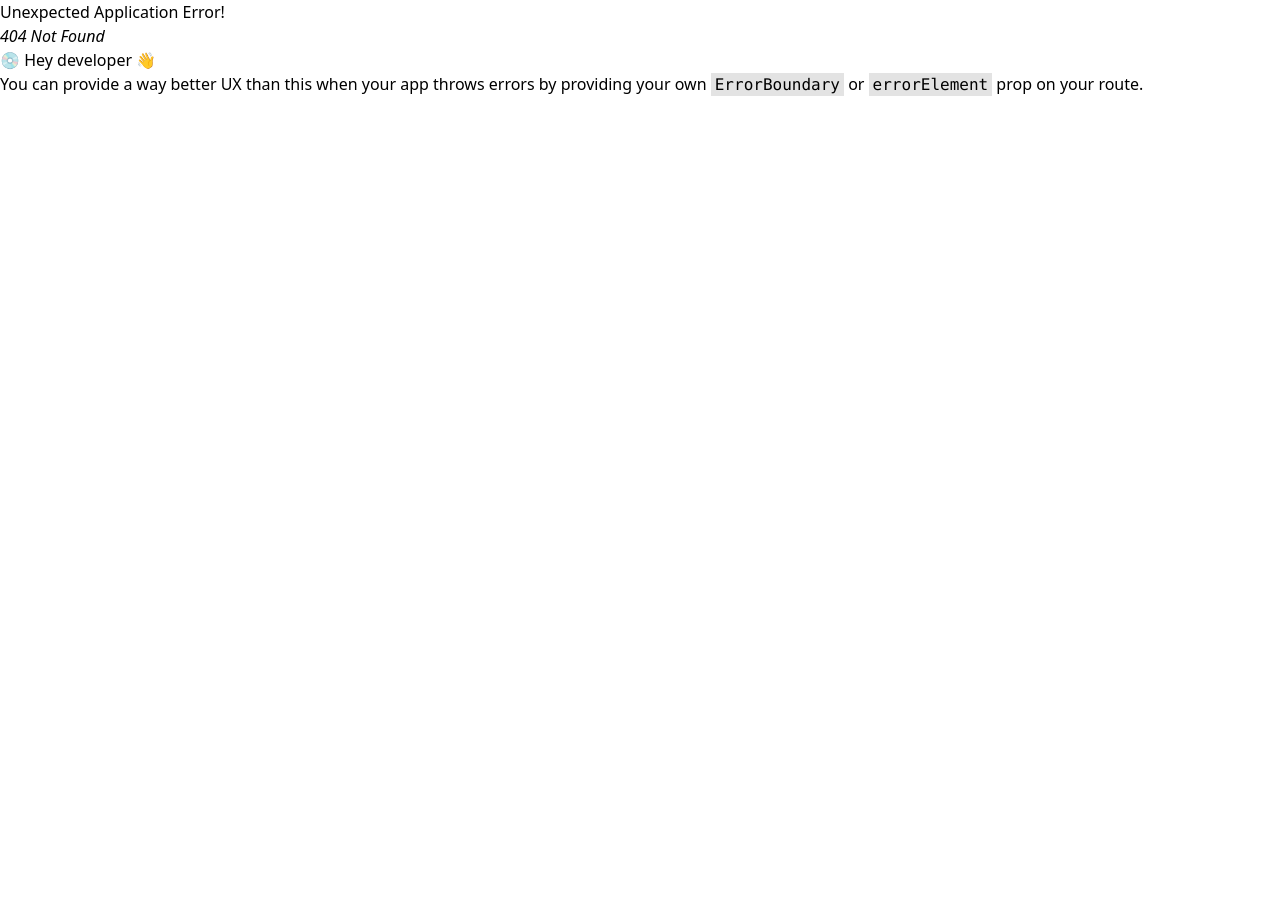
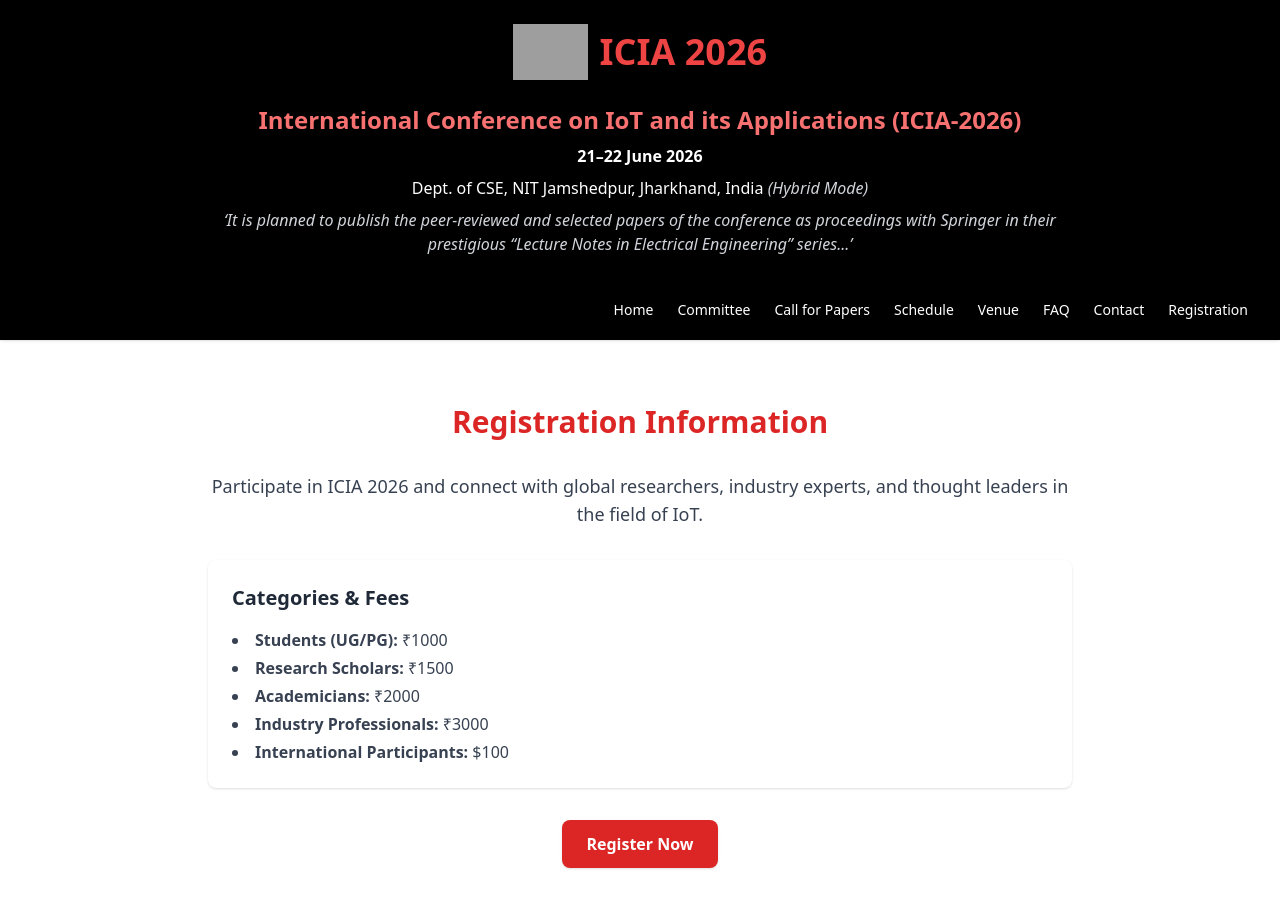
Before and after one commit to sampurno417/ICIA2026, a React (Vite) app: page /registration in a window 1280 px wide. Before the commit this address had no page. Shown: the top 908 px of the page. Before the commit the page ends 800 px from the top, so only its background shows below. Built offline with nearby package versions, Linux system fonts and the light colour scheme; grey boxes are pictures that could not be loaded.

Commit message:
adding initial registration process

```diff
--- a/src/main.jsx
+++ b/src/main.jsx
@@ -13,7 +13,7 @@ import Schedule from './sections/Schedule'
 import Venue from './sections/Venue'
 import FAQ from './sections/FAQ'
 import Contact from './sections/Contact'
-// import Registration from './sections/Registration'
+import Registration from './sections/Registration'
 
 const router = createBrowserRouter([
   {
@@ -27,7 +27,7 @@ const router = createBrowserRouter([
       { path: 'venue', element: <Venue /> },
       { path: 'faq', element: <FAQ /> },
       { path: 'contact', element: <Contact /> },
-      // { path: 'registration', element: <Registration /> },
+      { path: 'registration', element: <Registration /> },
     ],
   },
 ])
--- a/src/sections/Registration.jsx
+++ b/src/sections/Registration.jsx
@@ -1 +1,36 @@
-console.log("Home rendered");
+// src/sections/Registration.jsx
+export default function Registration() {
+  return (
+    <div className="max-w-4xl mx-auto px-4 py-16 space-y-8">
+      <h2 className="text-3xl font-bold text-center text-red-600">
+        Registration Information
+      </h2>
+
+      <p className="text-center text-gray-700 text-lg">
+        Participate in ICIA 2026 and connect with global researchers, industry experts, and thought leaders in the field of IoT.
+      </p>
+
+      <div className="bg-white shadow rounded-lg p-6 space-y-4">
+        <h3 className="text-xl font-semibold text-gray-800">Categories & Fees</h3>
+        <ul className="list-disc list-inside text-gray-700 space-y-1">
+          <li><strong>Students (UG/PG):</strong> ₹1000</li>
+          <li><strong>Research Scholars:</strong> ₹1500</li>
+          <li><strong>Academicians:</strong> ₹2000</li>
+          <li><strong>Industry Professionals:</strong> ₹3000</li>
+          <li><strong>International Participants:</strong> $100</li>
+        </ul>
+      </div>
+
+      <div className="text-center">
+        <a
+          href="https://forms.gle/your-google-form-link"
+          target="_blank"
+          rel="noopener noreferrer"
+          className="inline-block bg-red-600 hover:bg-red-700 text-white font-semibold py-3 px-6 rounded-lg shadow"
+        >
+          Register Now
+        </a>
+      </div>
+    </div>
+  );
+}
```
